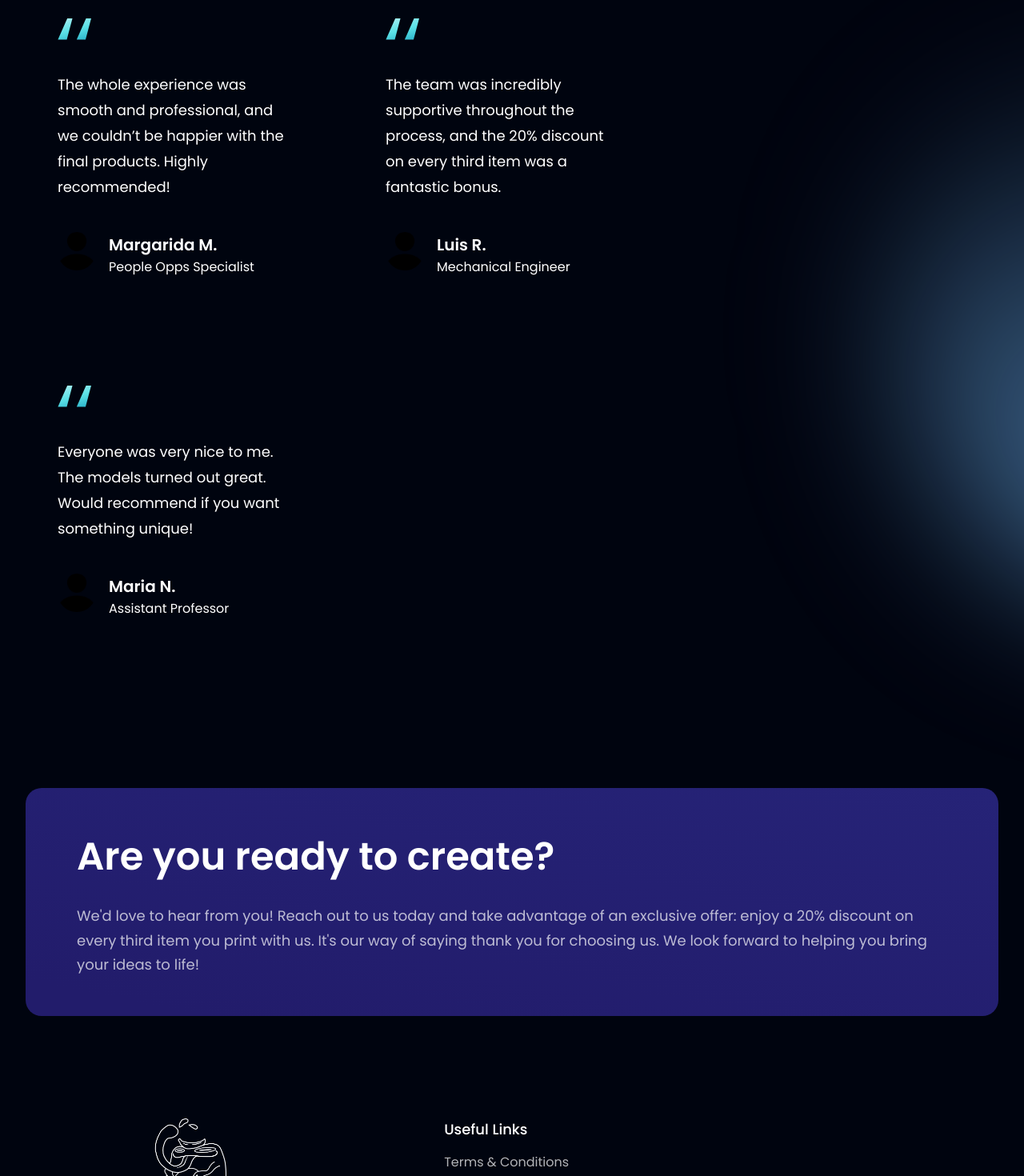
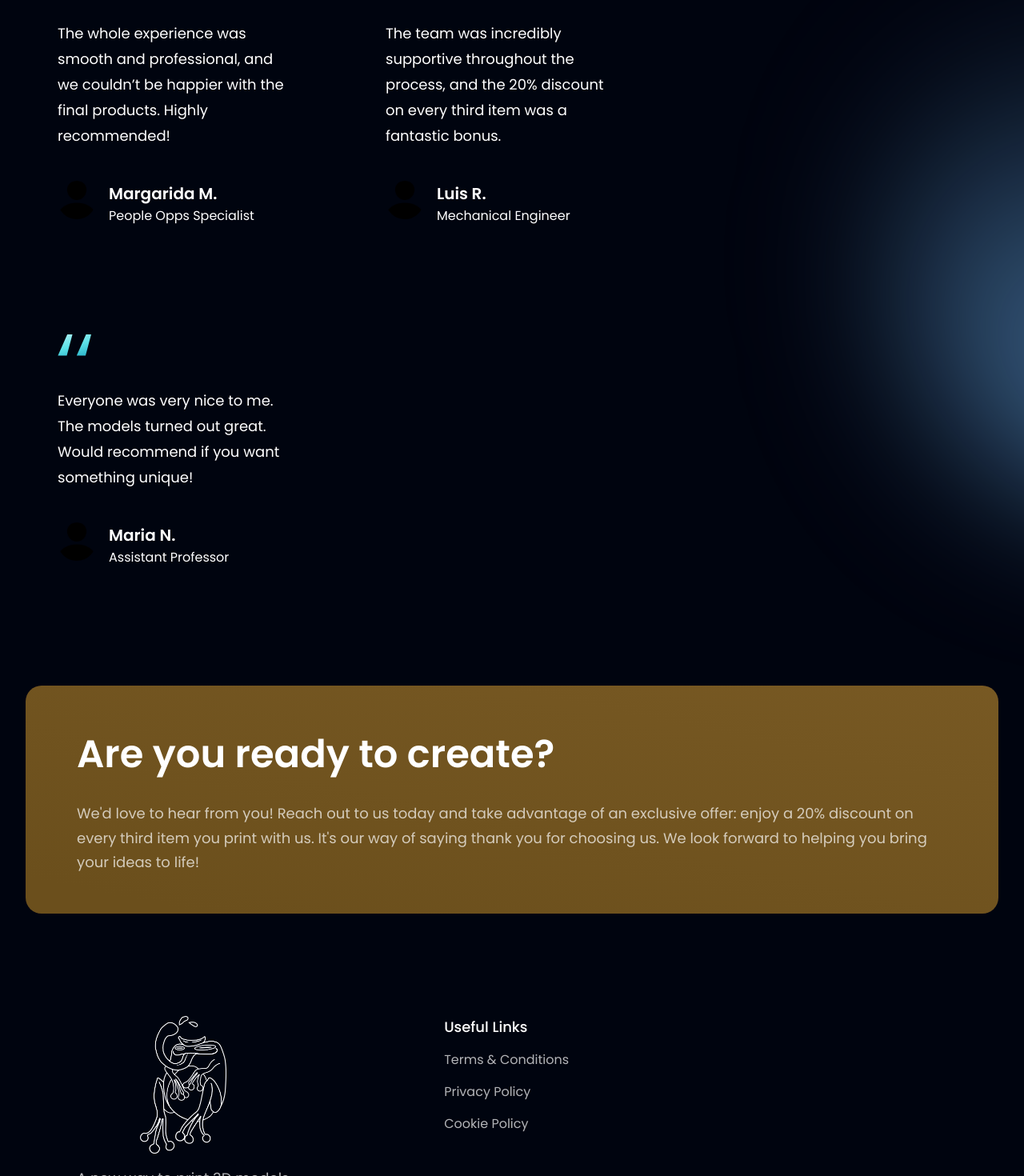
Before and after one commit to itsDaiton/business-website-template, a React (Vite) app: page / in a window 1280 px wide. Shown: the part 3041-4511 px from the top of the page at 80% size. Built offline with nearby package versions, Linux system fonts and the light colour scheme.

Commit message:
clean: Change colour to match theme

```diff
--- a/src/components/Testimonials.jsx
+++ b/src/components/Testimonials.jsx
@@ -7,7 +7,7 @@ const Testimonials = () => {
   return (
     <section
       id="clients"
-      className={`${styles.paddingY} ${styles.flexce} flex-col relative`}
+      className={`${styles.flexce} flex-col relative`}
     >
       <div className="absolute z-[0] w-[60%] h-[60%] -right-[50%] rounded-full blue__gradient bottom-40" />
       <div className="w-full flex justify-between items-center md:flex-row flex-col sm:mb-16 mb-6 relative z-[1]">
--- a/src/styles/index.css
+++ b/src/styles/index.css
@@ -58,9 +58,9 @@
 .bg-black-gradient-2 {
   background: linear-gradient(
     -168.39deg,
-    #171240 -278.56%,
-    #292982 -78.47%,
-    #221c6b 91.61%
+    #403b12 -278.56%,
+    #826129 -78.47%,
+    #6b4f1c 91.61%
   );
 }
 
--- a/src/styles/style.js
+++ b/src/styles/style.js
@@ -1,5 +1,5 @@
 const styles = {
-  boxWidth: "xl:max-w-[1280px] w-full sm:px-8 px-4",
+  boxWidth: "xl:max-w-[1300px] w-full sm:px-8 px-4",
 
   heading2: "font-poppins font-semibold xs:text-[48px] text-[40px] text-white xs:leading-[76.8px] leading-[66.8px] w-full",
   paragraph: "font-poppins font-normal text-dimWhite text-[18px] leading-[30.8px]",
--- a/tailwind.config.cjs
+++ b/tailwind.config.cjs
@@ -6,7 +6,7 @@ module.exports = {
     extend: {
       colors: {
         primary: "#00040f",
-        secondary: "#00f6ff",
+        secondary: "#ffaa00",
         dimWhite: "rgba(255, 255, 255, 0.7)",
         dimBlue: "rgba(9, 151, 124, 0.1)",
         dimYellow: "rgba(228, 246, 246, 0.1)"
@@ -21,7 +21,7 @@ module.exports = {
       sm: "768px",
       md: "1060px",
       lg: "1200px",
-      xl: "1700px",
+      xl: "1500px",
     },
   },
   plugins: [],
```
